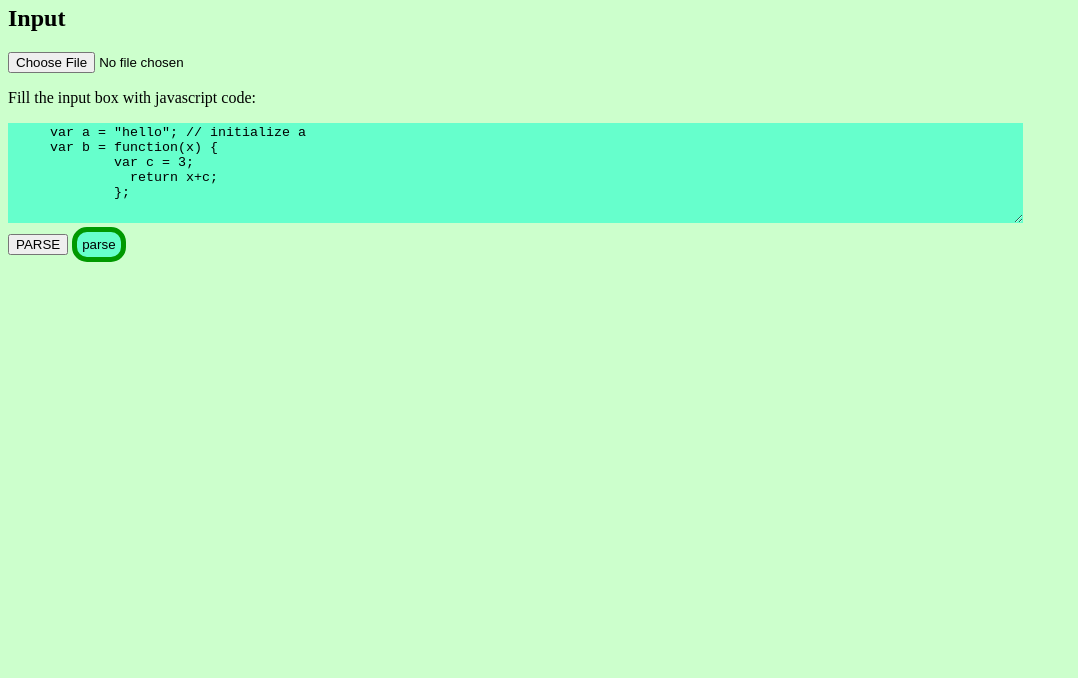
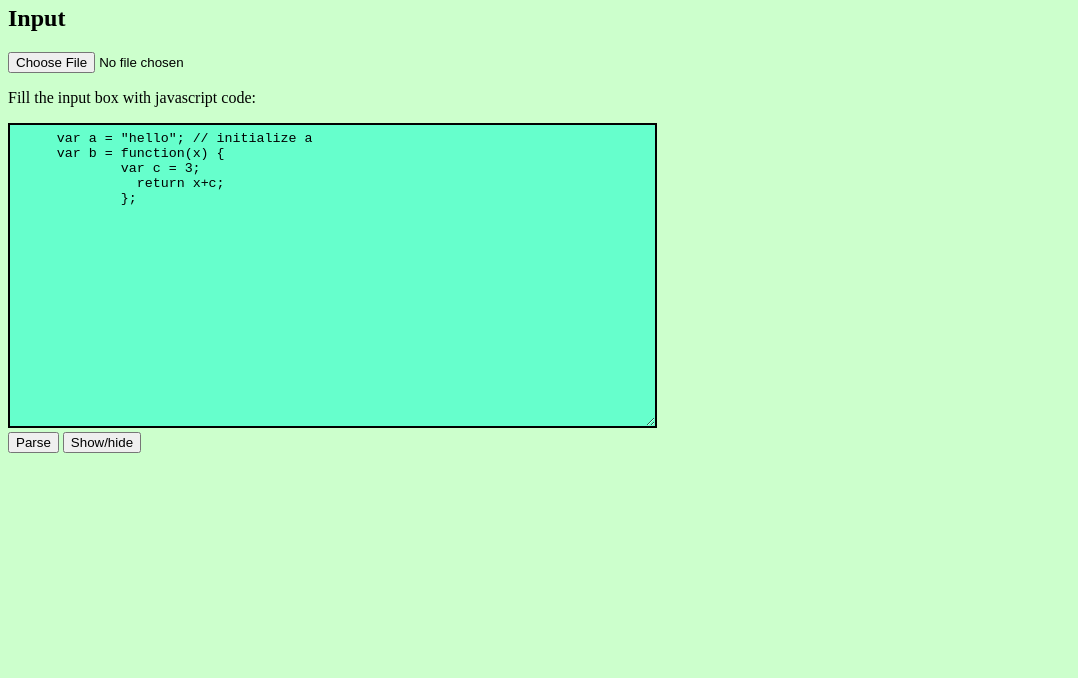
Before and after one commit to alu0100614220/analizador_lexico, a plain HTML site: page index.html in a window 1280 px wide. Shown: the part 122-800 px from the top of the page, without its empty margins (0-1078 px from the left). Drawn offline with nearby package versions, Linux system fonts and the light colour scheme.

Commit message:
Modificando style

```diff
--- a/global.css
+++ b/global.css
@@ -8,14 +8,15 @@ html *
 }
 #INPUT
 {
-    border: none;
-    color: black;
-    font-family: monospace;
-    height: 1in;
-    overflow: auto;
-    /* padding: 0.5em; */
-    width: 80%;
-    background-color: #66FFCC;
+  border: 2px solid black;
+  color: black;
+  font-family: monospace;
+  height: 3in;
+  overflow: auto;
+  padding: 0.5em;
+  width: 50%;
+  margin: auto;
+  background-color: #66FFCC
 }
 body { background-color: #CCFFCC; }
 #OUTPUT
@@ -50,14 +51,6 @@ nav li {
     margin: 0 1em;
 }
 
-.mylink {
-  background-color: #66FFCC;
-  -moz-border-radius: 15px;
-  -webkit-border-radius: 15px;
-  border: 5px solid #009900;
-  padding: 5px;
-}
-
 /* Supress borders after the button is pressed */
 #PARSE:focus {outline:0;
  }
--- a/index.html
+++ b/index.html
@@ -58,11 +58,10 @@ function showHide() {
 }
 // ]]></script>
 
+<input id="PARSE" value=Parse type=button class="mylink">
+<input type=button value="Show/hide" onclick="return showHide();"/>
+<pre id=OUTPUT style= "display:none;"></pre>
 
-<form method="post" action="">
-<input type="button" value="PARSE" onclick="return showHide();" />
-  <input id="PARSE" value=parse type=button class="mylink">
-  <pre id=OUTPUT style= "display:none;"></pre>
 
 
 
```
